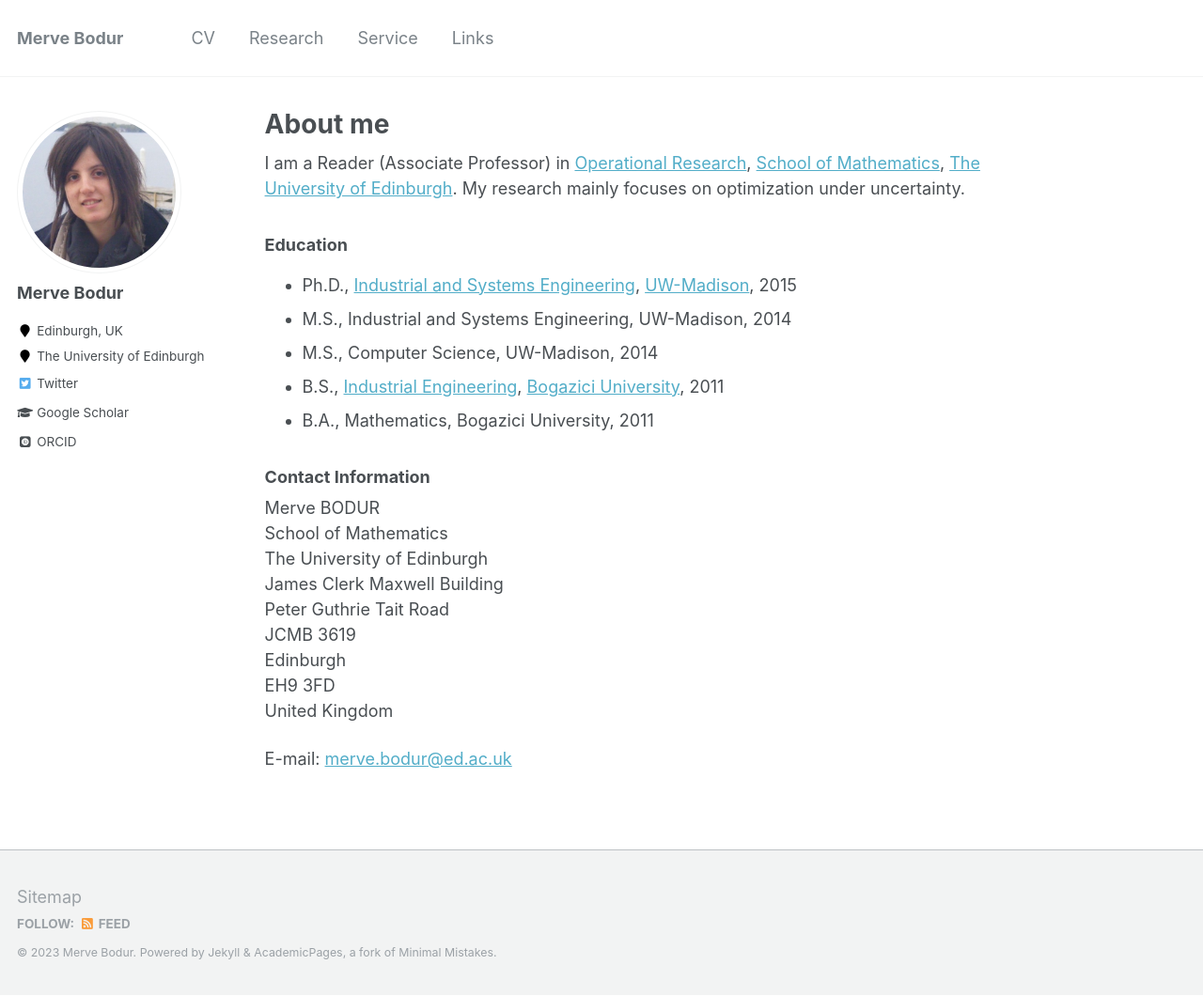
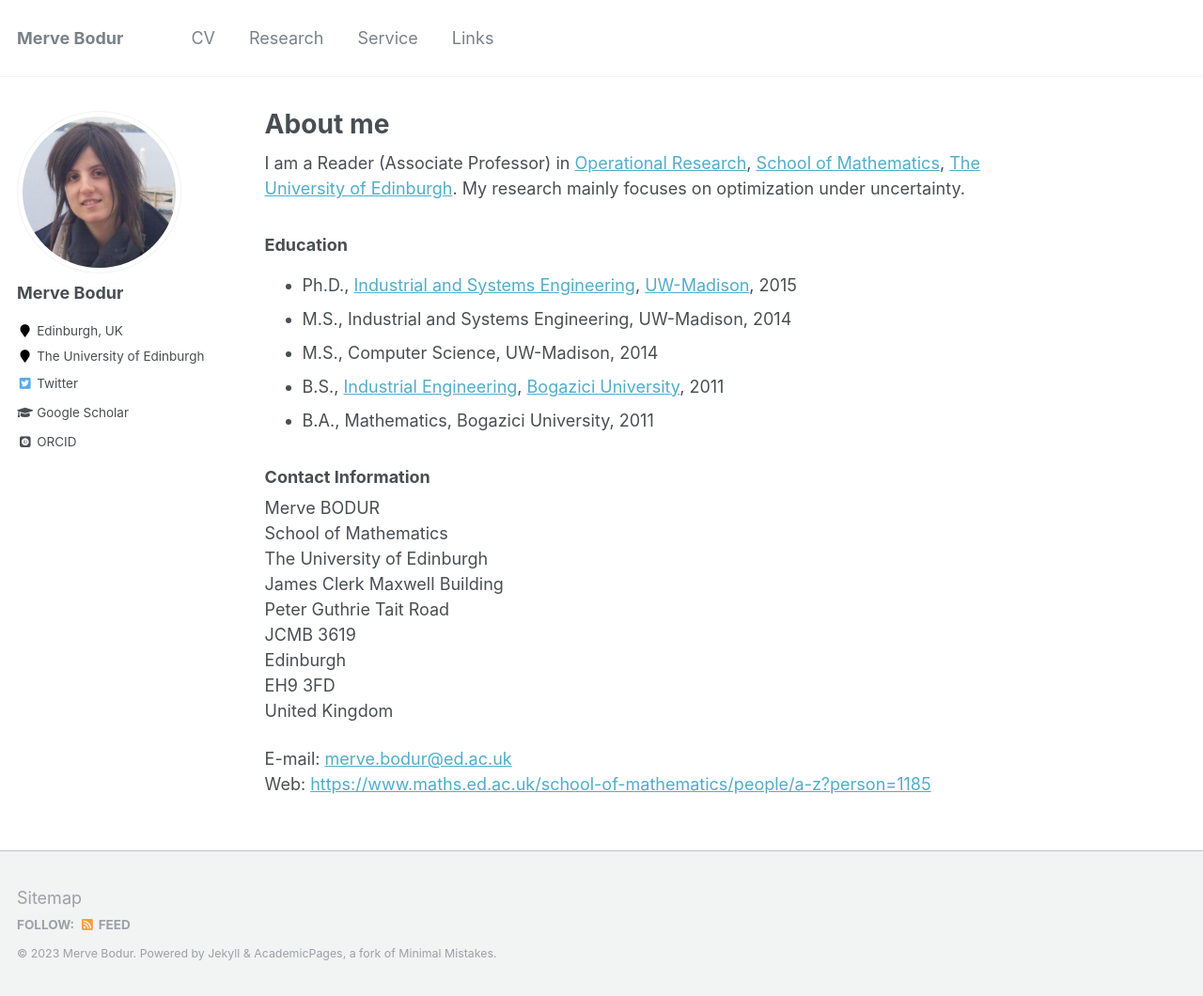
Before and after one commit to mervebodur/mervebodur.github.io, a Jekyll site: the page built from _pages/about.md, in a window 1280 px wide and 1060 px high. Shown: the whole window at 94% size. Built offline with Jekyll 4.4.1, drawn with Linux system fonts in a browser that asks for light colours; some web fonts are replaced; part of the change alters nothing that is shown.

Commit message:
Update about.md

```diff
--- a/_pages/about.md
+++ b/_pages/about.md
@@ -27,4 +27,5 @@ Edinburgh\
 EH9 3FD\
 United Kingdom
 
-E-mail: [merve.bodur@ed.ac.uk](merve.bodur@ed.ac.uk)
+E-mail: [merve.bodur@ed.ac.uk](merve.bodur@ed.ac.uk)\
+Web: [https://www.maths.ed.ac.uk/school-of-mathematics/people/a-z?person=1185](https://www.maths.ed.ac.uk/school-of-mathematics/people/a-z?person=1185)
```
